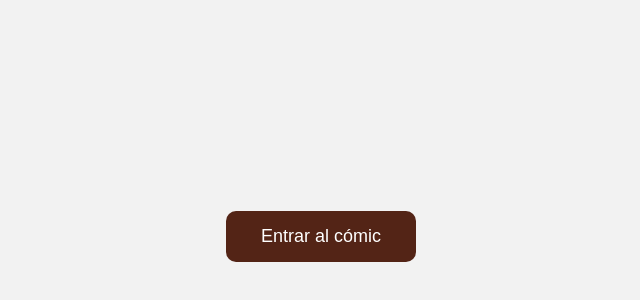
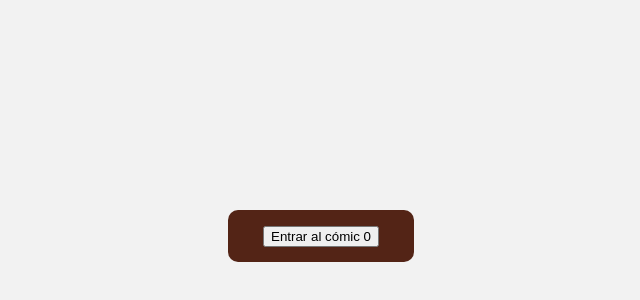
Before and after one commit to Ingrid64f/javascript-3168940, a plain HTML site: page 03index.html in a window 1280 px wide. Shown: the part 164-464 px from the top of the page, without its empty margins (319-959 px from the left). Drawn offline with Linux system fonts and the light colour scheme.

Commit message:
Replace link with button for comic entry

```diff
--- a/03index.html
+++ b/03index.html
@@ -31,9 +31,9 @@
 </head>
 <body>
 
-    <a href="03_datos_base_comic-main 2">
-        Entrar al cómic
-    </a>
+    <a href="03_datos_base_comic-main 2"><button> Entrar al cómic   0 </button></a>
+
+
 
 </body>
 </html>
```
